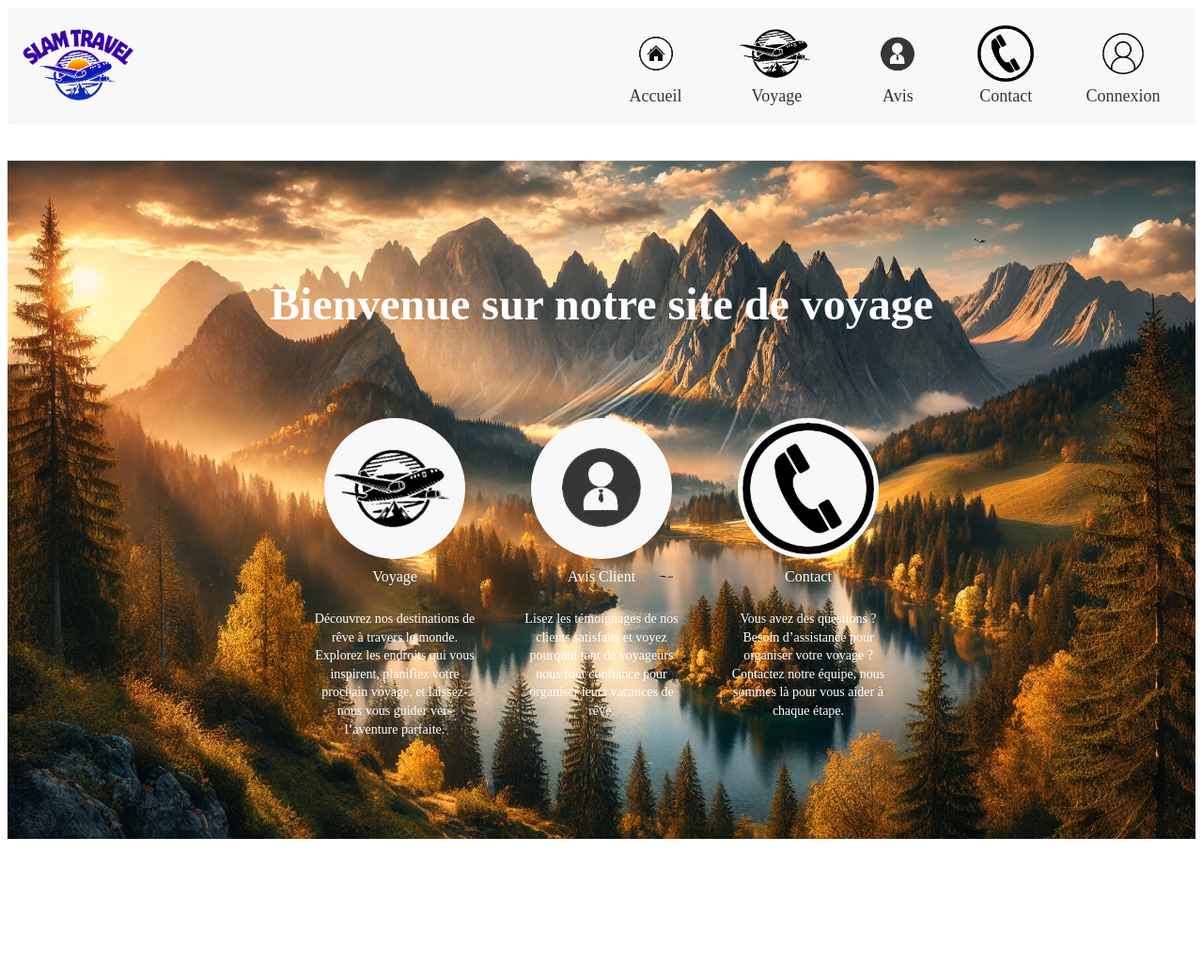
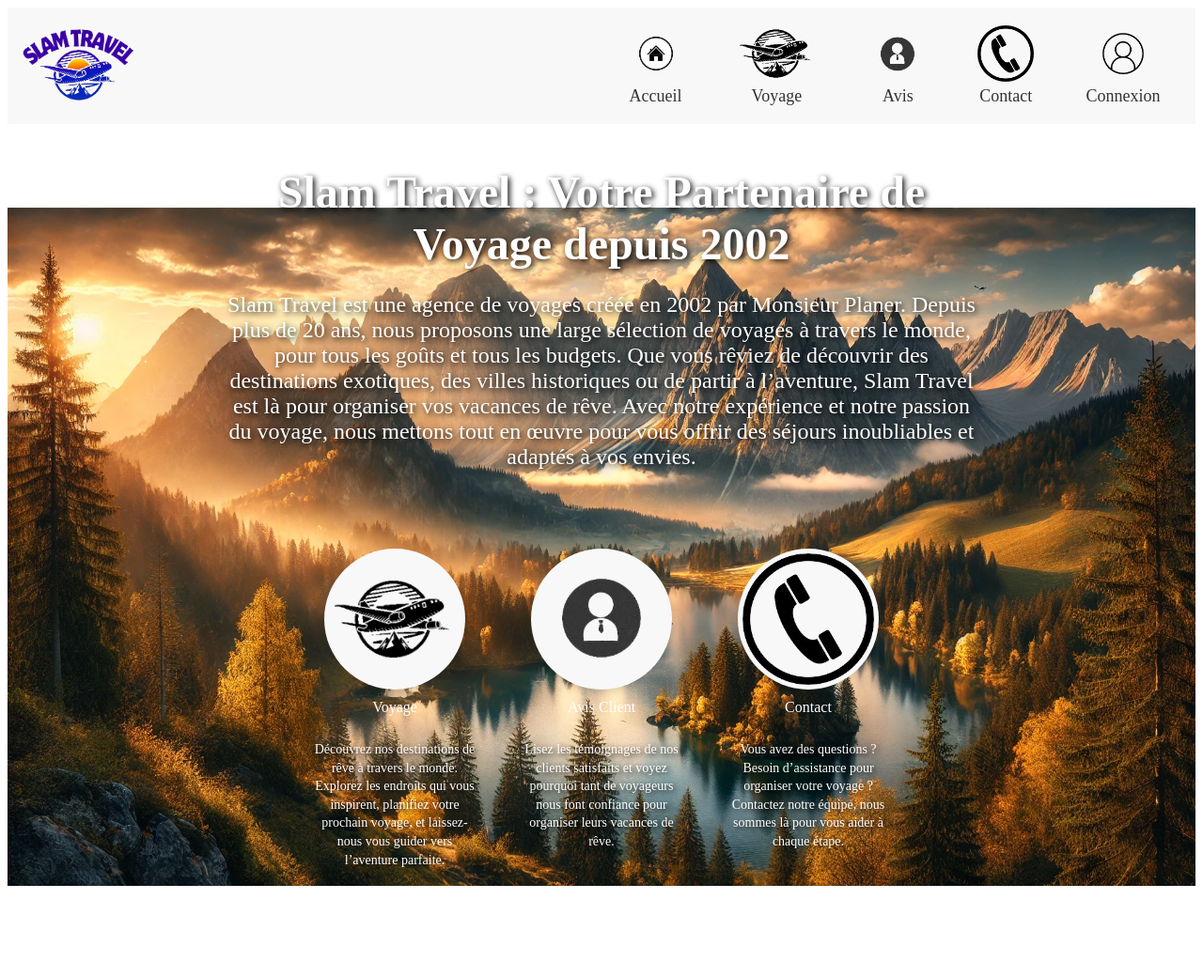
Before and after one commit to Plabou102/AP-1---Comeleon-G1, a Symfony app: template AP-1---Comeleon-G1-dev/symfony/slam_travel_site/templates/accueil/index.html.twig in a window 1280 px wide. Shown: the whole page at 94% size. Before the commit the page ends 893 px from the top, so only its background shows below. Run offline with Twig, Linux system fonts and the light colour scheme; the template is opened without the code that fills it, so the values that code supplies are empty; some libraries are stand-ins or nearby versions.

Commit message:
version finale de la page avis et accueil
Fin

```diff
--- a/AP-1---Comeleon-G1-dev/symfony/slam_travel_site/src/Controller/SecurityController.php
+++ b/AP-1---Comeleon-G1-dev/symfony/slam_travel_site/src/Controller/SecurityController.php
@@ -23,7 +23,7 @@
         //     return $this->redirectToRoute('app_accueil');
         // }
 
-        // get the login error if there is one
+        // get the login error if there is ones
         $error = $authenticationUtils->getLastAuthenticationError();
         // last username entered by the user
         $lastUsername = $authenticationUtils->getLastUsername();
--- a/AP-1---Comeleon-G1-dev/symfony/slam_travel_site/src/Controller/VoirAvisController.php
+++ b/AP-1---Comeleon-G1-dev/symfony/slam_travel_site/src/Controller/VoirAvisController.php
@@ -20,7 +20,7 @@
 
         return $this->render('voir_avis/index.html.twig', [
             'controller_name' => 'VoirAvisController',
-            'page_title' => 'Liste Avis',
+            'page_title' => 'Liste des avis',
             'avisList' => $avisList,
         ]);
     }
--- a/AP-1---Comeleon-G1-dev/symfony/slam_travel_site/templates/accueil/index.html.twig
+++ b/AP-1---Comeleon-G1-dev/symfony/slam_travel_site/templates/accueil/index.html.twig
@@ -60,7 +60,6 @@
     align-items: center;
 }
 
-
 .page-background {
     position: relative;
     background-image: url('{{ asset("images/background.png") }}');
@@ -74,27 +73,31 @@
     align-items: center;
     text-align: center;
     color: white;
+    padding-bottom: 100px;
 }
 
 .overlay-text {
     z-index: 1;
-    color: white;
     text-align: center;
-    margin-bottom: 50px;
-    flex-direction: column;
+    margin-bottom: 20px;
+    padding: 20px;
+    max-width: 800px;
+    text-shadow: 2px 2px 6px rgba(0, 0, 0, 5);
 }
 
 .overlay-text h1 {
     font-size: 48px;
     margin-bottom: 20px;
-    flex-direction: column;
+    text-shadow: 2px 2px 6px rgba(0, 0, 0, 5);
 }
 
 .overlay-text p {
     font-size: 24px;
-    max-width: 10px;
-    flex-direction: column;
+    max-width: 800px;
+    text-shadow: 2px 2px 6px rgba(0, 0, 0, 5);
 }
+
+
 
 .button-section {
     display: flex;
@@ -117,6 +120,7 @@
     font-size: 14px;
     color: white;
     line-height: 1.4;
+    text-shadow: 2px 2px 6px rgba(0, 0, 0, 5);
 }
 
 .round-button {
@@ -127,7 +131,7 @@
     display: flex;
     justify-content: center;
     align-items: center;
-    box-shadow: 0px 4px 6px rgba(0, 0, 0, 0.1)
+    box-shadow: 0px 4px 6px rgba(0, 0, 0, 0.1);
     transition: transform 0.3s ease;
 }
 
@@ -136,43 +140,28 @@
     max-height: 140px;
 }
 
-
 .round-button:hover {
     transform: scale(1.1);
 }
-
 
 .button-container p {
     margin-top: 10px;
     font-size: 16px;
     color: white;
 }
-
-
 </style>
-
 
 <header class="header">
 {% include 'nav.html.twig' %}
 </header>
 
-<!doctype html>
-<html lang="fr">
-  <head>
-    <meta charset="UTF-8" />
-    <title>Bonjour tout le monde !</title>
-  </head>
-</html>
-
 <div class="page-background">
     <div class="overlay-text">
-            <h1>Bienvenue sur notre site de voyage</h1>
-            <p></p>
+        <h1>Slam Travel : Votre Partenaire de Voyage depuis 2002</h1>
+        <p>Slam Travel est une agence de voyages créée en 2002 par Monsieur Planer. Depuis plus de 20 ans, nous proposons une large sélection de voyages à travers le monde, pour tous les goûts et tous les budgets. Que vous rêviez de découvrir des destinations exotiques, des villes historiques ou de partir à l’aventure, Slam Travel est là pour organiser vos vacances de rêve. Avec notre expérience et notre passion du voyage, nous mettons tout en œuvre pour vous offrir des séjours inoubliables et adaptés à vos envies.</p>
     </div>
 
-
     <div class="button-section">
-
         <div class="button-container">
             <div class="round-button">
                 <img src="{{ asset('images/voyage.png') }}" alt="Voyage">
--- a/AP-1---Comeleon-G1-dev/symfony/slam_travel_site/templates/avis/index.html.twig
+++ b/AP-1---Comeleon-G1-dev/symfony/slam_travel_site/templates/avis/index.html.twig
@@ -86,6 +86,7 @@
 label {
     font-weight: bold;
     color: white;
+    text-shadow: 2px 2px 6px rgba(0, 0, 0, 5);
 }
 
 input, textarea {
--- a/AP-1---Comeleon-G1-dev/symfony/slam_travel_site/templates/nav.html.twig
+++ b/AP-1---Comeleon-G1-dev/symfony/slam_travel_site/templates/nav.html.twig
@@ -37,6 +37,7 @@
     max-height: 60px;
     margin-bottom: 4px;
 }
+
 </style>
 
     <div class="logo">
```
Also changed, not shown: AP-1---Comeleon-G1-dev/symfony/slam_travel_site/templates/avis_admin/index.html.twig (+7 -1 lines), AP-1---Comeleon-G1-dev/symfony/slam_travel_site/templates/voir_avis/index.html.twig (+14 -0 lines). Lines whose indentation alone changed are shown as unchanged.
